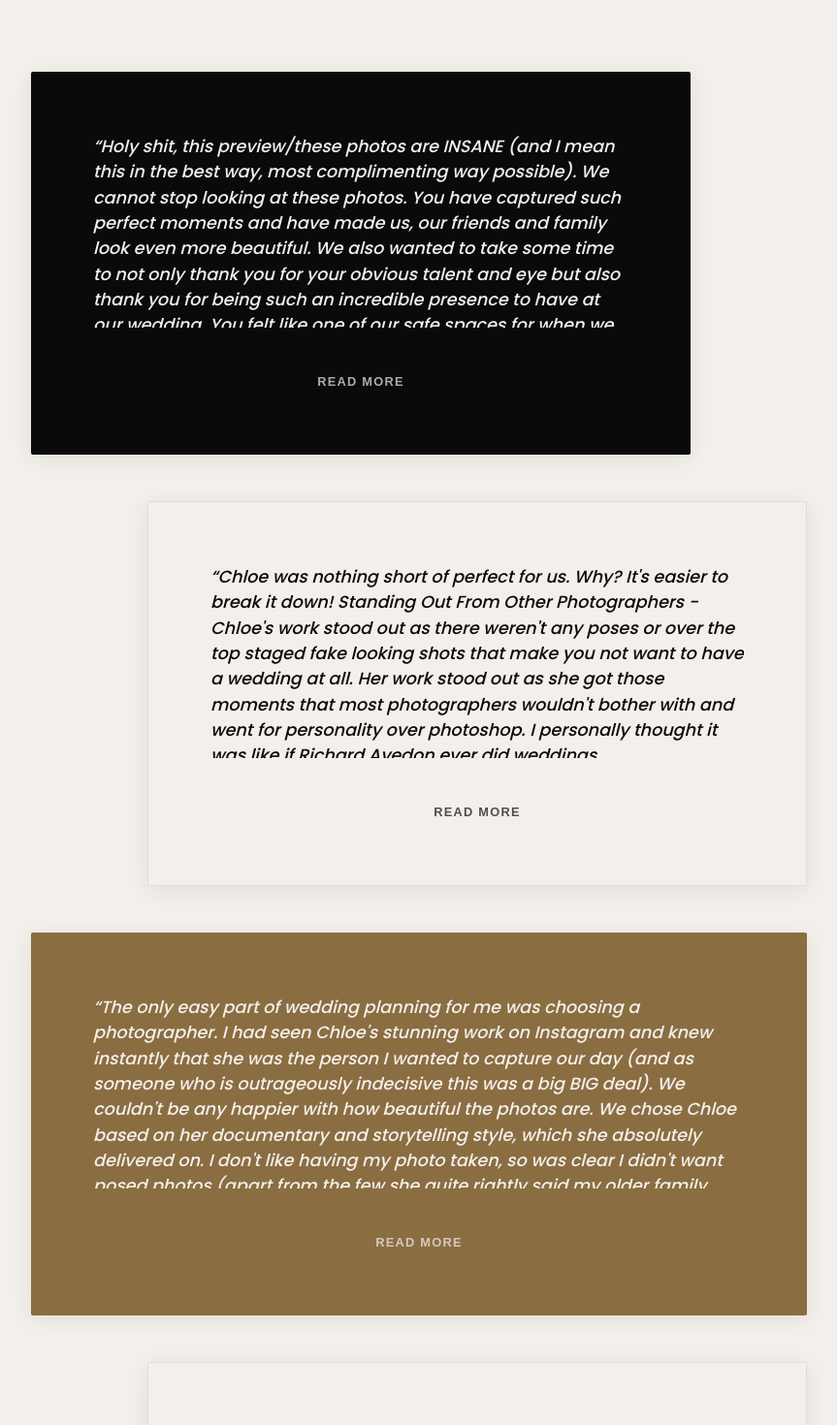
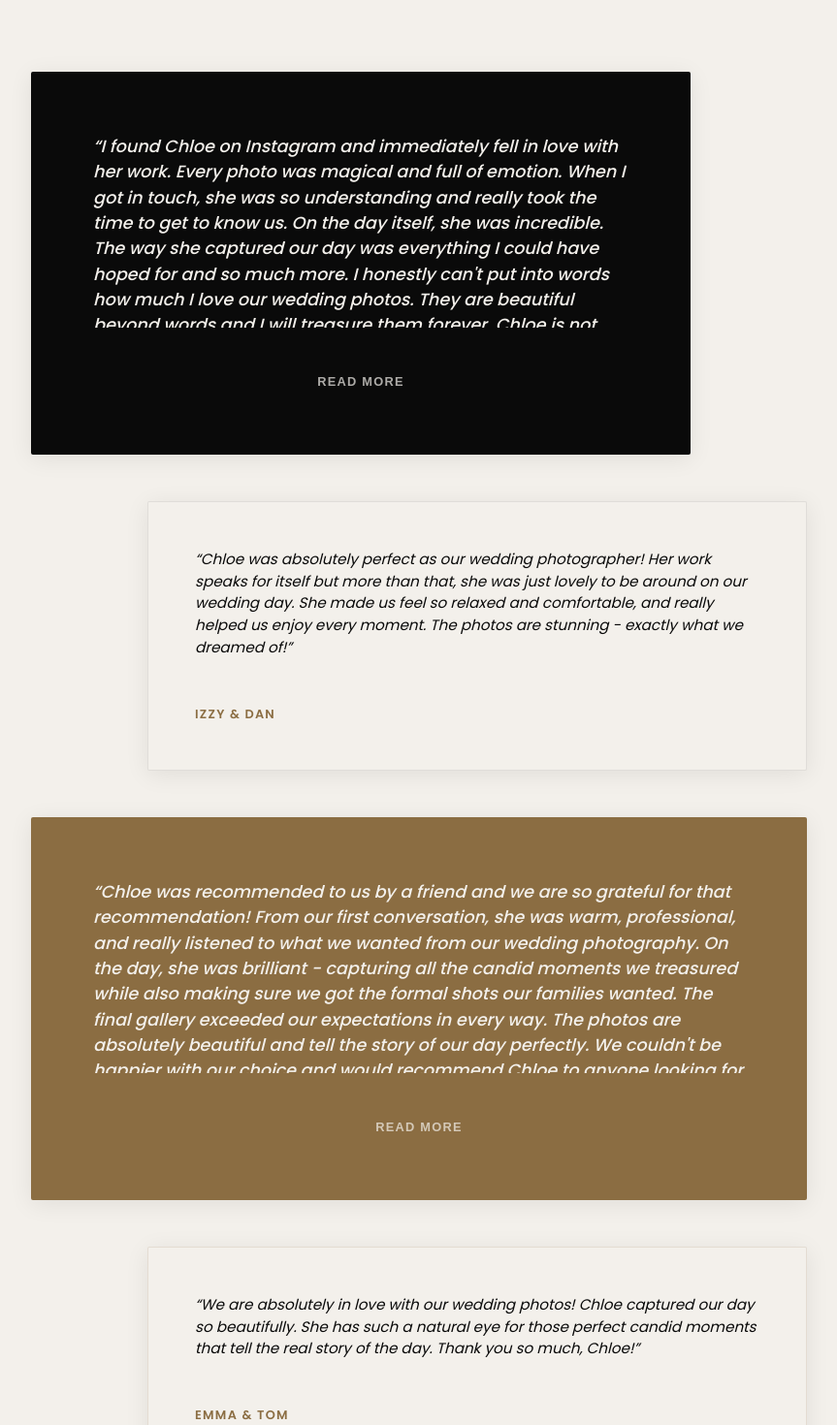
Before and after one commit to maxwebsterkhan/chloe-mary, a Next.js app: page /kind-words in a window 1280 px wide. Shown: the part 860-2330 px from the top of the page at 97% size, without its empty margins (208-1071 px from the left). Built offline with nearby package versions, Linux system fonts and the light colour scheme.

Commit message:
content updates

```diff
--- a/src/app/_components/about-story/about-story.tsx
+++ b/src/app/_components/about-story/about-story.tsx
@@ -231,8 +231,8 @@ export default function AboutStory() {
         >
           <div className={styles.closingStatement}>
             <p className={styles.closingTextLarge}>
-              I want to show my couples just how much love and life was present
-              on their wedding day
+              My goal is to show my couples just how much love and life was
+              present on their wedding day
             </p>
             <p className={styles.closingTextSmall}>
               and just how perfect they were as their true, unvarnished selves.
--- /dev/null
+++ b/src/app/_components/stories-footer/kind-words-footer.tsx
@@ -0,0 +1,106 @@
+"use client";
+
+import { useEffect, useRef } from "react";
+import { animationUtils } from "../helpers/gsap-animations";
+import styles from "./stories-footer.module.scss";
+
+export default function KindWordsFooter() {
+  const headerRef = useRef<HTMLHeadingElement>(null);
+  const footerTextRef = useRef<HTMLDivElement>(null);
+  const signatureRef = useRef<HTMLDivElement>(null);
+
+  useEffect(() => {
+    const animations: gsap.core.Tween[] = [];
+
+    // Animate header first
+    if (headerRef.current) {
+      const anim = animationUtils.softTitleReveal(headerRef.current, {
+        delay: 0.1,
+      });
+      if (anim) animations.push(anim);
+    }
+
+    // Animate footer text with soft reveal
+    if (footerTextRef.current) {
+      const anim = animationUtils.softSlideIn(footerTextRef.current, {
+        delay: 0.4,
+      });
+      if (anim) animations.push(anim);
+    }
+
+    // Animate signature with staggered reveal
+    if (signatureRef.current) {
+      const line = signatureRef.current.querySelector(
+        `.${styles.signatureLine}`
+      ) as HTMLElement;
+      const text = signatureRef.current.querySelector(
+        `.${styles.signatureText}`
+      ) as HTMLElement;
+
+      if (line) {
+        const lineAnim = animationUtils.drawLineX(line, {
+          delay: 0.8,
+        });
+        if (lineAnim) animations.push(lineAnim);
+      }
+
+      if (text) {
+        const textAnim = animationUtils.softSlideIn(text, {
+          delay: 1.2,
+        });
+        if (textAnim) animations.push(textAnim);
+      }
+    }
+
+    return () => {
+      animations.forEach((anim) => anim?.kill());
+    };
+  }, []);
+
+  return (
+    <div
+      className={styles.footer}
+      role="region"
+      aria-labelledby="kind-words-footer-header"
+    >
+      <div className={styles.footerContainer}>
+        <div className={styles.footerContent}>
+          <h3
+            ref={headerRef}
+            className={styles.footerHeader}
+            id="kind-words-footer-header"
+          >
+            Ready to Add Your Story?
+          </h3>
+
+          <div ref={footerTextRef} className={styles.footerText}>
+            <p className={styles.footerParagraph}>
+              These beautiful words from past couples mean the world to me, and
+              I&apos;d be honoured to create something equally special for you.
+              If you&apos;re looking for a photographer who will capture not
+              just your day, but the authentic emotions and connections that
+              make your love story unique, let&apos;s chat.
+            </p>
+          </div>
+
+          <div ref={signatureRef} className={styles.footerSignature}>
+            <div
+              className={styles.signatureLine}
+              role="presentation"
+              aria-hidden="true"
+            ></div>
+            <span className={styles.signatureText}>
+              <a
+                href="/contact"
+                className={styles.signatureLink}
+                aria-label="Get in touch - Go to contact page to start your wedding photography enquiry"
+              >
+                Get in touch
+              </a>
+            </span>
+          </div>
+        </div>
+      </div>
+    </div>
+  );
+}
--- a/src/app/_components/stories-intro/stories-intro.module.scss
+++ b/src/app/_components/stories-intro/stories-intro.module.scss
@@ -126,6 +126,7 @@
   margin-left: auto;
   margin-right: auto;
   max-width: 700px;
+  margin-top: 2rem;
 }
 
 // Philosophy quote special styling
--- a/src/app/about/page.tsx
+++ b/src/app/about/page.tsx
@@ -1,7 +1,7 @@
 import { Metadata } from "next";
 import AboutHero from "../_components/about-hero/about-hero";
 import AboutStory from "../_components/about-story/about-story";
-import StoriesFooter from "../_components/stories-footer/stories-footer";
+import AboutFooter from "../_components/stories-footer/about-footer";
 
 export const metadata: Metadata = {
   title: "About Chloe Mary | Contemporary Wedding Photographer Bristol",
@@ -147,7 +147,7 @@ export default function About() {
       <main id="main" tabIndex={-1}>
         <AboutStory />
       </main>
-      <StoriesFooter />
+      <AboutFooter />
     </>
   );
 }
--- a/src/app/contact/page.tsx
+++ b/src/app/contact/page.tsx
@@ -787,9 +787,9 @@ export default function ConnectPage() {
                         <h3 className={styles.stepTitle}>Secure Your Date</h3>
                         <p className={styles.stepDescription}>
                           Once you&apos;re ready to move forward, we&apos;ll
-                          sign a contract and you&apos;ll leave a non-refundable
-                          deposit to secure your wedding date. This ensures your
-                          special day is reserved exclusively for you.
+                          sign a contract and you&apos;ll pay a non-refundable
+                          deposit to reserve your wedding date. This ensures
+                          your special day is reserved exclusively for you.
                         </p>
                       </div>
                     </div>
--- a/src/app/kind-words/page.tsx
+++ b/src/app/kind-words/page.tsx
@@ -5,7 +5,7 @@ import { gsap } from "gsap";
 import { ScrollTrigger } from "gsap/ScrollTrigger";
 import styles from "./kind-words.module.scss";
 import ExpandableText from "../_components/expandable-text/expandable-text";
-import StoriesFooter from "../_components/stories-footer/stories-footer";
+import KindWordsFooter from "../_components/stories-footer/kind-words-footer";
 
 gsap.registerPlugin(ScrollTrigger);
 
@@ -198,138 +198,96 @@ export default function KindWords() {
               <div className={styles.metricDivider}></div>
               <div className={styles.metricGroup}>
                 <span className={styles.metricLabel}>Google rating</span>
-                <span className={styles.metricValue}>5/5 ★</span>
+                <span className={styles.metricValue}>5.0</span>
               </div>
             </div>
+            <div className={styles.metricLine}></div>
           </div>
         </div>
       </section>
 
-      <main id="main" tabIndex={-1}>
-        {/* Testimonials Section */}
+      {/* Main Content */}
+      <main className={styles.main}>
         <section ref={testimonialsRef} className={styles.testimonials}>
-          <div className={styles.container}>
+          <div className={styles.testimonialsContainer}>
             <div className={styles.testimonialsGrid}>
-              {/* Testimonial 1 - Featured - Combined Kat & Patrick */}
+              {/* Testimonial 1 - Katie & Ben */}
               <ExpandableText
                 className={`${styles.testimonialCard} ${styles.theme1} ${styles.featured}`}
                 maxHeight={200}
               >
                 <div data-animate>
                   <div className={styles.testimonialText}>
-                    &ldquo;Holy shit, this preview/these photos are INSANE (and
-                    I mean this in the best way, most complimenting way
-                    possible). We cannot stop looking at these photos. You have
-                    captured such perfect moments and have made us, our friends
-                    and family look even more beautiful. We also wanted to take
-                    some time to not only thank you for your obvious talent and
-                    eye but also thank you for being such an incredible presence
-                    to have at our wedding. You felt like one of our safe spaces
-                    for when we would feel overwhelmed / overstimulated with all
-                    our guests coming up to us at once.&rdquo;
+                    &ldquo;I found Chloe on Instagram and immediately fell in
+                    love with her work. Every photo was magical and full of
+                    emotion. When I got in touch, she was so understanding and
+                    really took the time to get to know us. On the day itself,
+                    she was incredible. The way she captured our day was
+                    everything I could have hoped for and so much more. I
+                    honestly can&apos;t put into words how much I love our
+                    wedding photos. They are beautiful beyond words and I will
+                    treasure them forever. Chloe is not just a photographer but
+                    an artist who captures love in its purest form. Thank you so
+                    much for everything, Chloe. You are absolutely amazing!
+                    Working with you was one of the best decisions we made for
+                    our wedding.&rdquo;
                   </div>
-                  <div className={styles.testimonialDivider}></div>
-                  <div className={styles.testimonialText}>
-                    &ldquo;We worked with Chloe for our wedding and just got a
-                    preview of our photos and are beyond happy with how the
-                    photos so far have come out. Chloe truly has the ability to
-                    capture the perfect moments. Not only does she have a great
-                    eye but also a great calming presence. We cannot thank her
-                    enough for making us laugh, pulling us for photos at the
-                    perfect time. The amount of guests coming up to you at once
-                    can be overwhelming and it seemed like Chloe had a 6th sense
-                    for it. At the end, I told Chloe she is now one of my
-                    favourite people and she said it right back to me. It was
-                    everything!! Thank you Chloe for everything, we are so
-                    grateful for you being our photographer.&rdquo;
-                  </div>
-                  <div className={styles.testimonialAuthor}>Kat & Patrick</div>
+                  <div className={styles.testimonialAuthor}>Katie & Ben</div>
                 </div>
               </ExpandableText>
 
-              {/* Testimonial 2 - Alex & Eve */}
+              {/* Testimonial 2 - Izzy & Dan */}
+              <div
+                className={`${styles.testimonialCard} ${styles.theme2}`}
+                data-animate
+              >
+                <div className={styles.testimonialText}>
+                  &ldquo;Chloe was absolutely perfect as our wedding
+                  photographer! Her work speaks for itself but more than that,
+                  she was just lovely to be around on our wedding day. She made
+                  us feel so relaxed and comfortable, and really helped us enjoy
+                  every moment. The photos are stunning - exactly what we
+                  dreamed of!&rdquo;
+                </div>
+                <div className={styles.testimonialAuthor}>Izzy & Dan</div>
+              </div>
+
+              {/* Testimonial 3 - Sophie & Mark */}
               <ExpandableText
-                className={`${styles.testimonialCard} ${styles.theme2} ${styles.featured}`}
+                className={`${styles.testimonialCard} ${styles.theme3}`}
                 maxHeight={200}
               >
                 <div data-animate>
                   <div className={styles.testimonialText}>
-                    &ldquo;Chloe was nothing short of perfect for us. Why?
-                    It&apos;s easier to break it down! Standing Out From Other
-                    Photographers - Chloe&apos;s work stood out as there
-                    weren&apos;t any poses or over the top staged fake looking
-                    shots that make you not want to have a wedding at all. Her
-                    work stood out as she got those moments that most
-                    photographers wouldn&apos;t bother with and went for
-                    personality over photoshop. I personally thought it was like
-                    if Richard Avedon ever did weddings. Communication before
-                    hand - nothing was ever an issue and I always felt like I
-                    was chatting to a friend. She made us laugh and won my
-                    husband over from the first call with being authentic and
-                    getting us from the get go, nothing forced and not boasting
-                    about how big her other clients went on their weddings. On
-                    the day - Chloe was everything on the day, stylist,
-                    therapist and cheerleader - God I needed it. It was very
-                    special having her with us getting ready capturing both
-                    intimate moments and beautiful candid scenes. Afterwards -
-                    The results of her work are just so incredible and gentle
-                    with a powerful, raw authenticity. We were left in tears at
-                    how special and unique we felt the photos were to us and
-                    that just like from the first meeting with Chloe, we just
-                    got us.&rdquo;
+                    &ldquo;Chloe was recommended to us by a friend and we are so
+                    grateful for that recommendation! From our first
+                    conversation, she was warm, professional, and really
+                    listened to what we wanted from our wedding photography. On
+                    the day, she was brilliant - capturing all the candid
+                    moments we treasured while also making sure we got the
+                    formal shots our families wanted. The final gallery exceeded
+                    our expectations in every way. The photos are absolutely
+                    beautiful and tell the story of our day perfectly. We
+                    couldn&apos;t be happier with our choice and would recommend
+                    Chloe to anyone looking for a talented, professional, and
+                    lovely photographer.&rdquo;
                   </div>
-                  <div className={styles.testimonialAuthor}>Alex & Eve</div>
+                  <div className={styles.testimonialAuthor}>Sophie & Mark</div>
                 </div>
               </ExpandableText>
 
-              {/* Testimonial 3 - Emily & Matt */}
-              <ExpandableText
-                className={`${styles.testimonialCard} ${styles.theme3} ${styles.featured}`}
-                maxHeight={200}
-              >
-                <div data-animate>
-                  <div className={styles.testimonialText}>
-                    &ldquo;The only easy part of wedding planning for me was
-                    choosing a photographer. I had seen Chloe&apos;s stunning
-                    work on Instagram and knew instantly that she was the person
-                    I wanted to capture our day (and as someone who is
-                    outrageously indecisive this was a big BIG deal). We
-                    couldn&apos;t be any happier with how beautiful the photos
-                    are. We chose Chloe based on her documentary and
-                    storytelling style, which she absolutely delivered on. I
-                    don&apos;t like having my photo taken, so was clear I
-                    didn&apos;t want posed photos (apart from the few she quite
-                    rightly said my older family members would want for the
-                    mantelpiece) I hardly noticed Chloe (and her second
-                    photographer Hana) capturing all the beautiful moments
-                    throughout the day, they worked so seamlessly and I trusted
-                    them fully to tell the story of the day. I can&apos;t really
-                    put into words how grateful I am for having these memories
-                    to look back on and savour with the people I love the most.
-                    Thank you thank you thank you Chloe!&rdquo;
-                  </div>
-                  <div className={styles.testimonialAuthor}>Emily & Matt</div>
-                </div>
-              </ExpandableText>
-
-              {/* Testimonial 4 - Laura & Alex */}
+              {/* Testimonial 4 - Emma & Tom */}
               <div
-                className={`${styles.testimonialCard} ${styles.theme4} ${styles.featured}`}
+                className={`${styles.testimonialCard} ${styles.theme4}`}
                 data-animate
               >
                 <div className={styles.testimonialText}>
-                  &ldquo;Chloe was the person I was most excited for to have as
-                  part of our day and I was not disappointed. She just slotted
-                  in perfectly to the day creating genuine connections with our
-                  guests and we&apos;ve received nothing but love from them
-                  about how she worked. And then the photos themselves were just
-                  to die for. Chloe has the amazing ability to capture parts of
-                  the day you won&apos;t have thought about photographing and
-                  bring them to life to create a beautiful narrative. I
-                  couldn&apos;t recommend Chloe enough. 10/10 would get a
-                  divorce just to have her at another wedding.&rdquo;
+                  &ldquo;We are absolutely in love with our wedding photos!
+                  Chloe captured our day so beautifully. She has such a natural
+                  eye for those perfect candid moments that tell the real story
+                  of the day. Thank you so much, Chloe!&rdquo;
                 </div>
-                <div className={styles.testimonialAuthor}>Laura & Alex</div>
+                <div className={styles.testimonialAuthor}>Emma & Tom</div>
               </div>
 
               {/* Testimonial 5 - Hannah & Jake */}
@@ -526,7 +484,7 @@ export default function KindWords() {
         </section>
       </main>
 
-      <StoriesFooter />
+      <KindWordsFooter />
     </div>
   );
 }
```
Also changed, not shown: src/app/_components/horizontal-gallery/horizontal-gallery.tsx (+4 -4 lines), src/app/_components/stories-footer/about-footer.tsx (added, +106 -0 lines), src/app/_components/stories-hero/stories-hero.tsx (+4 -3 lines).
